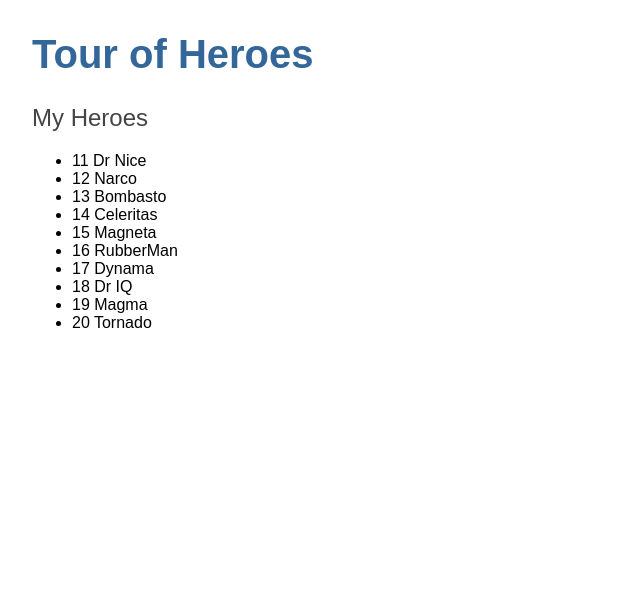
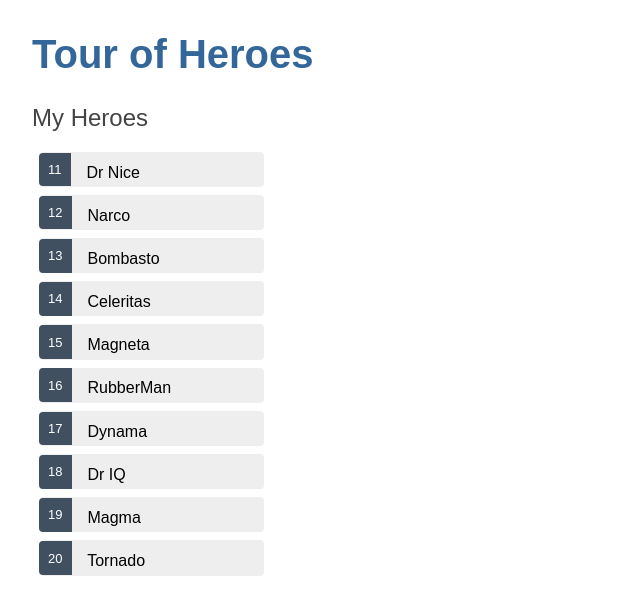
Before and after one commit to mitchell-atkinson/angular-tour-of-heroes, an Angular app in the folder angular-tour-of-heroes/: page / in a window 1280 px wide. Shown: the top 614 px of the page, without its empty margins (0-640 px from the left). Built offline with nearby package versions, Linux system fonts and the light colour scheme.

Commit message:
Added hero styling.

```diff
--- a/angular-tour-of-heroes/src/app/heroes/heroes.component.scss
+++ b/angular-tour-of-heroes/src/app/heroes/heroes.component.scss
@@ -0,0 +1,44 @@
+/* HeroesComponent's private CSS styles */
+.heroes {
+    margin: 0 0 2em 0;
+    list-style-type: none;
+    padding: 0;
+    width: 15em;
+    li {
+        cursor: pointer;
+        position: relative;
+        left: 0;
+        background-color: #EEE;
+        margin: .5em;
+        padding: .3em 0;
+        height: 1.6em;
+        border-radius: 4px;
+        &:hover {
+            color: #607D8B;
+            background-color: #DDD;
+            left: .1em;
+          }
+        &.selected {
+            background-color: #CFD8DC;
+            color: white;
+            &:hover {
+                background-color: #BBD8DC;
+                color: white;
+            }
+        }
+    }
+    .badge {
+        display: inline-block;
+        font-size: small;
+        color: white;
+        padding: 0.8em 0.7em 0 0.7em;
+        background-color:#405061;
+        line-height: 1em;
+        position: relative;
+        left: -1px;
+        top: -4px;
+        height: 1.8em;
+        margin-right: .8em;
+        border-radius: 4px 0 0 4px;
+    }
+  }
```
